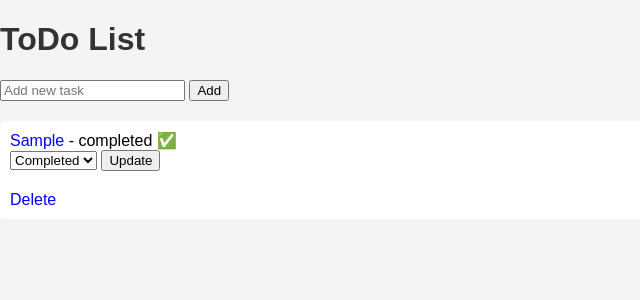
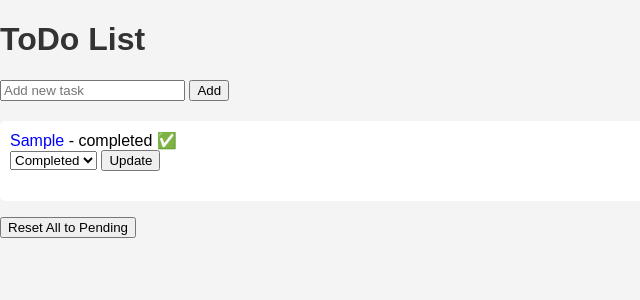
Before and after one commit to crosscore/todo_app, a Flask app: page / in a window 1280 px wide. Shown: the top 300 px of the page, without its empty margins (0-640 px from the left). Run offline with Flask 3, Linux system fonts and the light colour scheme; tables that the repository leaves empty hold one stand-in row (values such as "Sample post").

Commit message:
modified app.py

```diff
--- a/python/app.py
+++ b/python/app.py
@@ -37,7 +37,6 @@ def add_todo(task):
     conn.commit()
     conn.close()
 
-
 # Function to display ToDos by status
 def view_todos_by_status(status):
     conn = get_db_connection()
@@ -75,6 +74,31 @@ def todo_detail(id):
     conn.close()
     return render_template('todo_detail.html', todo=todo)
 
+@app.route('/reset')
+def reset_todos():
+    conn = get_db_connection()
+    cursor = conn.cursor()
+    cursor.execute("UPDATE TODOS SET STATUS = 'pending'")
+    conn.commit()
+    conn.close()
+    return redirect(url_for('index'))
+
+@app.route('/edit/<int:id>', methods=['GET', 'POST'])
+def edit_todo(id):
+    conn = get_db_connection()
+    cursor = conn.cursor()
+
+    if request.method == 'POST':
+        new_task = request.form['task']
+        cursor.execute("UPDATE TODOS SET TASK = ? WHERE ID = ?", (new_task, id))
+        conn.commit()
+        return redirect(url_for('todo_detail', id=id))
+
+    cursor.execute("SELECT * FROM TODOS WHERE ID = ?", (id,))
+    todo = cursor.fetchone()
+    conn.close()
+    return render_template('todo_detail.html', todo=todo)
+
 @app.route('/')
 @app.route('/<status>')
 def index(status=None):
@@ -93,7 +117,7 @@ def update(id):
     update_status(id, new_status)
     return redirect(url_for('index'))
 
-@app.route('/delete/<int:id>')
+@app.route('/delete/<int:id>', methods=['GET', 'POST'])
 def delete(id):
     delete_todo(id)
     return redirect(url_for('index'))
--- a/python/templates/index.html
+++ b/python/templates/index.html
@@ -27,11 +27,14 @@
                 </select>
                 <input type="submit" value="Update">
             </form>
-            <a href="/delete/{{ todo['ID'] }}" class="delete-todo">Delete</a>
         </li>
         {% endfor %}
     </ul>
+
+    <form action="/reset" method="get">
+        <input type="submit" value="Reset All to Pending">
+    </form>
+
     <script src="{{ url_for('static', filename='js/scripts.js') }}"></script>
 </body>
-</body>
 </html>
```
Also changed, not shown: python/templates/todo_detail.html (+10 -2 lines), python/requirements.txt (deleted).
